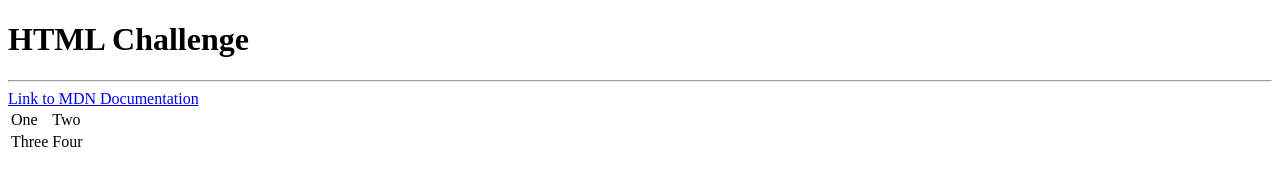
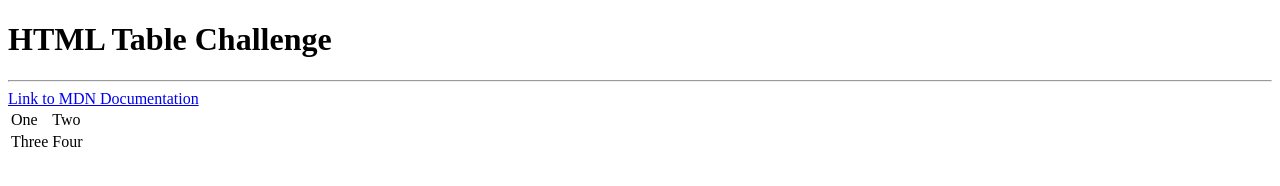
Before and after one commit to arturmendonca/test, a plain HTML site: page hobbies.html in a window 1280 px wide. Drawn offline with Linux system fonts and the light colour scheme.

Commit message:
Update hobbies.html

```diff
--- a/hobbies.html
+++ b/hobbies.html
@@ -2,10 +2,10 @@
 <html lang="en" dir="ltr">
   <head>
     <meta charset="utf-8">
-    <title>Hobbies</title>
+    <title>Table Challenge</title>
   </head>
   <body>
-    <h1>HTML Challenge</h1>
+    <h1>HTML Table Challenge</h1>
     <hr>
     <a href="https://developer.mozilla.org/en-US/">Link to MDN Documentation</a>
     <table>
```
